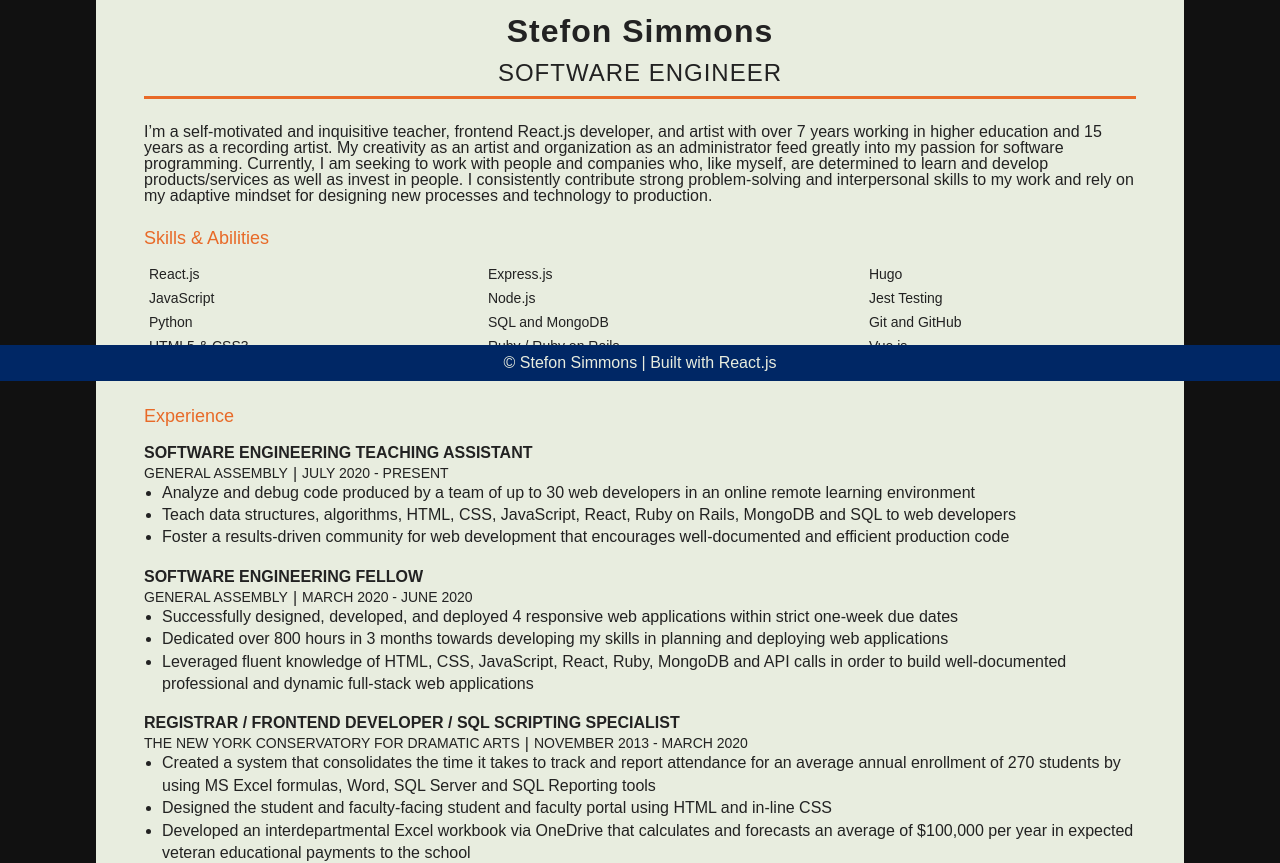
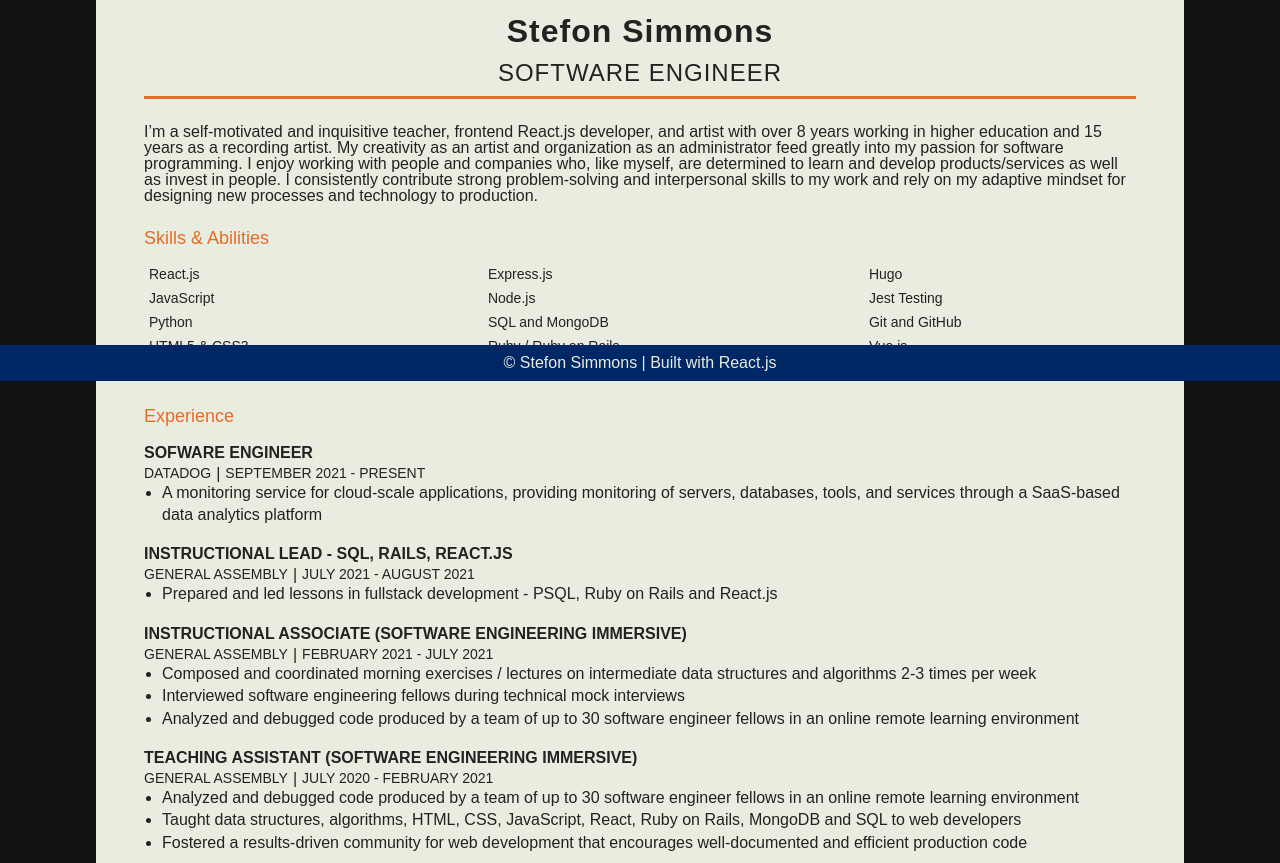
Before and after one commit to StefonSimmons/portfolio, a React (Create React App) app in the folder portfolio_app/: page /resume in a window 1280 px wide. Shown: the part 420-1283 px from the top of the page. Built offline with nearby package versions, Linux system fonts and the light colour scheme.

Commit message:
brand and experience updates

```diff
--- a/portfolio_app/src/components/Resume/BrandStatement.js
+++ b/portfolio_app/src/components/Resume/BrandStatement.js
@@ -4,7 +4,7 @@ export default function BrandStatement() {
   return (
     <>
       <p>
-      I’m a self-motivated and inquisitive teacher, frontend React.js developer, and artist with over 7 years working in higher education and 15 years as a recording artist. My creativity as an artist and organization as an administrator feed greatly into my passion for software programming. Currently, I am seeking to work with people and companies who, like myself, are determined to learn and develop products/services as well as invest in people. I consistently contribute strong problem-solving and interpersonal skills to my work and rely on my adaptive mindset for designing new processes and technology to production.</p>
+      I’m a self-motivated and inquisitive teacher, frontend React.js developer, and artist with over 8 years working in higher education and 15 years as a recording artist. My creativity as an artist and organization as an administrator feed greatly into my passion for software programming. I enjoy working with people and companies who, like myself, are determined to learn and develop products/services as well as invest in people. I consistently contribute strong problem-solving and interpersonal skills to my work and rely on my adaptive mindset for designing new processes and technology to production.</p>
     </>
   )
 }
--- a/portfolio_app/src/data/experience-data.js
+++ b/portfolio_app/src/data/experience-data.js
@@ -2,8 +2,16 @@
   // title, company, start date, end date, an array of items
   // the array comes from a paragraph parsed by a period '.'
 
+
+
+const softwareEngILPhrases =
+  "Prepared and led lessons in fullstack development - PSQL, Ruby on Rails and React.js"
+
+const softwareEngIAPhrases =
+  "Composed and coordinated morning exercises / lectures on intermediate data structures and algorithms 2-3 times per week; Interviewed software engineering fellows during technical mock interviews; Analyzed and debugged code produced by a team of up to 30 software engineer fellows in an online remote learning environment"
+
 const softwareEngTAPhrases =
-  "Analyze and debug code produced by a team of up to 30 web developers in an online remote learning environment; Teach data structures, algorithms, HTML, CSS, JavaScript, React, Ruby on Rails, MongoDB and SQL to web developers; Foster a results-driven community for web development that encourages well-documented and efficient production code"
+  "Analyzed and debugged code produced by a team of up to 30 software engineer fellows in an online remote learning environment; Taught data structures, algorithms, HTML, CSS, JavaScript, React, Ruby on Rails, MongoDB and SQL to web developers; Fostered a results-driven community for web development that encourages well-documented and efficient production code"
 
 const softwareEngPhrases =
   "Successfully designed, developed, and deployed 4 responsive web applications within strict one-week due dates; Dedicated over 800 hours in 3 months towards developing my skills in planning and deploying web applications; Leveraged fluent knowledge of HTML, CSS, JavaScript, React, Ruby, MongoDB and API calls in order to build well-documented professional and dynamic full-stack web applications"
@@ -13,10 +21,28 @@ const registrarPhrases =
 
 
 const experience = [{
-  title: "software engineering teaching assistant",
+  title: "sofware engineer",
+  business: "Datadog",
+  startDate: "September 2021",
+  endDate: "Present",
+  phrases: "A monitoring service for cloud-scale applications, providing monitoring of servers, databases, tools, and services through a SaaS-based data analytics platform"
+},{
+  title: "instructional lead - sql, rails, react.js",
+  business: "GENERAL ASSEMBLY",
+  startDate: "July 2021",
+  endDate: "August 2021",
+  phrases: softwareEngILPhrases
+},{
+  title: "instructional associate (software engineering immersive)",
+  business: "GENERAL ASSEMBLY",
+  startDate: "February 2021",
+  endDate: "July 2021",
+  phrases: softwareEngIAPhrases
+},{
+  title: "teaching assistant (software engineering immersive)",
   business: "GENERAL ASSEMBLY",
   startDate: "July 2020",
-  endDate: "Present",
+  endDate: "February 2021",
   phrases: softwareEngTAPhrases
 }, {
   title: "software engineering fellow",
```
